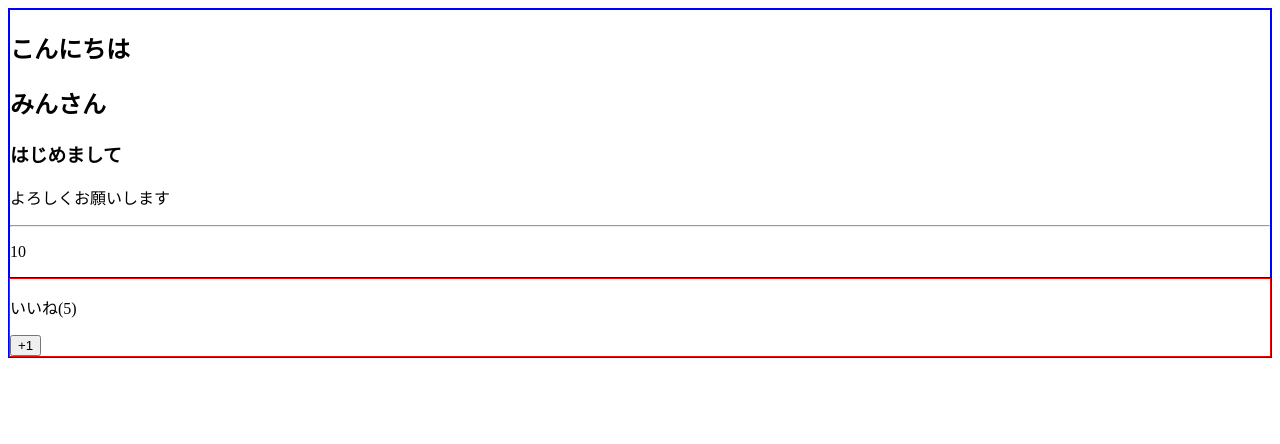
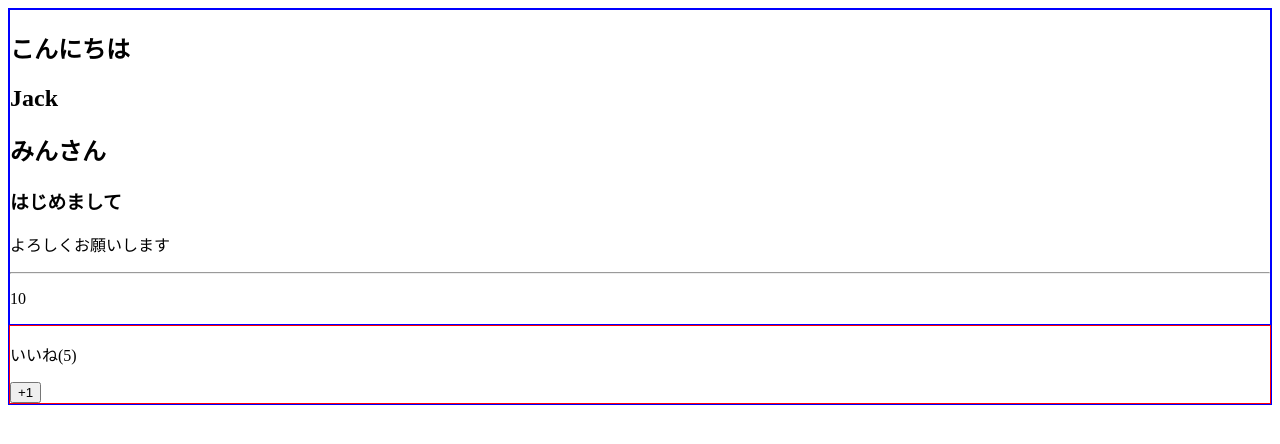
Before and after one commit to tomizawa0214/vue-sample, a Vue app in the folder udemy-vuejs-2/: page / in a window 1280 px wide. Shown: the top 444 px of the page. Built offline with nearby package versions, Linux system fonts and the light colour scheme.

Commit message:
スロットプロパティ

```diff
--- a/udemy-vuejs-2/src/App.vue
+++ b/udemy-vuejs-2/src/App.vue
@@ -2,8 +2,9 @@
   <div>
     <LikeHeader>
       <h2>みんさん</h2>
-      <template v-slot:title>
+      <template v-slot:title="slotProps">
         <h2>こんにちは</h2>
+        <h2>{{ slotProps.user.firstName }}</h2>
       </template>
       <h3>はじめまして</h3>
       <template v-slot:number>
--- a/udemy-vuejs-2/src/components/LikeHeader.vue
+++ b/udemy-vuejs-2/src/components/LikeHeader.vue
@@ -1,6 +1,6 @@
 <template>
   <div>
-    <slot name="title"></slot>
+    <slot name="title" :user="user" text="text"></slot>
     <slot></slot>
     <hr>
     <slot name="number"></slot>
@@ -9,6 +9,13 @@
 
 <script>
 export default {
-  props: ["headerText"]
+  data() {
+    return {
+      user: {
+        firstName: "Jack",
+        lastName: "Donald"
+      }
+    }
+  }
 };
 </script>
```
